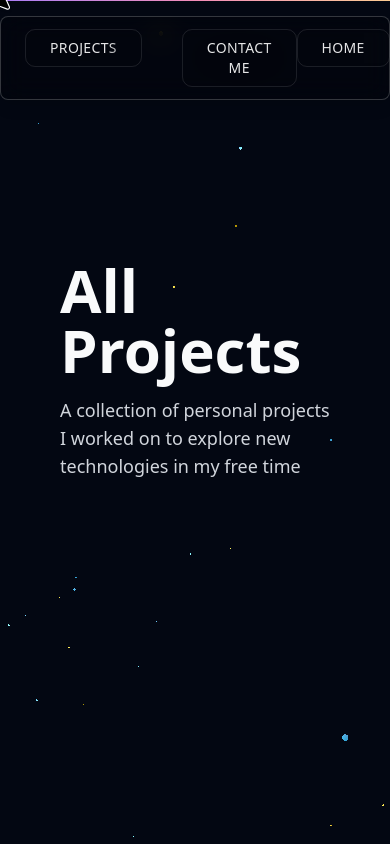
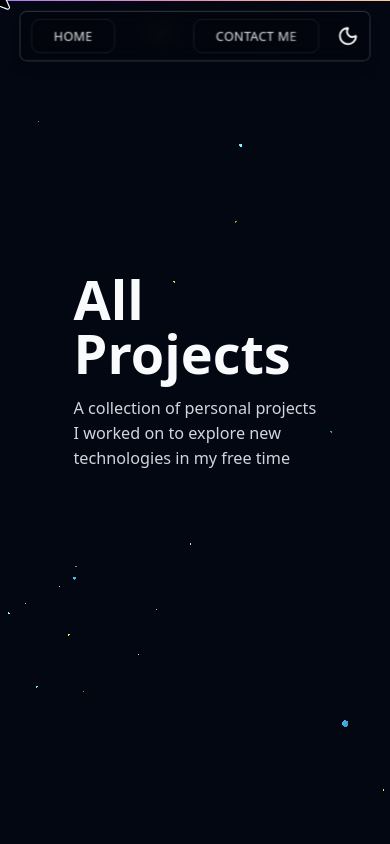
Before and after one commit to urhomeyrahul/t3st7ng_portfolio, a Next.js app: page /projects in a window 390 px wide. Shown: the top 844 px of the page. Built offline with nearby package versions, Linux system fonts and the light colour scheme.

Commit message:
Mobile Responsive

```diff
--- a/src/app/ContactModal.tsx
+++ b/src/app/ContactModal.tsx
@@ -34,7 +34,8 @@ export default function ContactModal({ open, handleClose }: ContactModalProps) {
                 <Box
                     className="
     absolute top-1/2 left-1/2 transform -translate-x-1/2 -translate-y-1/2
-    w-full max-w-md rounded-xl shadow-lg p-6
+    w-full max-w-md rounded-xl shadow-lg p-4 scale-85
+    sm:p-6
     bg-black text-white
     dark:bg-gray-900 dark:text-white
   "
--- a/src/app/Footer.tsx
+++ b/src/app/Footer.tsx
@@ -11,8 +11,10 @@ type FooterProps = {
 export default function Footer({ onContactClick }: FooterProps) {
 
     return (
-        <footer className="border-t shadow-lg px-15">
-            <div className="container flex flex-col justify-between gap-2 sm:flex-row py-3.5 w-full shrink-0 items-center px-6 md:px-6">
+        <footer className="border-t shadow-lg px-5">
+            <div className="scale-90 sm:scale-100 container flex flex-row
+            justify-between gap-2 sm:flex-row py-3.5 w-full shrink-0 items-center
+            px-6 md:px-6">
                 <ShinyButton onClick={onContactClick}>
                     Get In Touch
                 </ShinyButton>
--- a/src/app/Header.tsx
+++ b/src/app/Header.tsx
@@ -1,17 +1,18 @@
-"use client"
+"use client";
 
 import { useState, useEffect } from "react";
-import Link from 'next/link';
+import Link from "next/link";
+import { usePathname } from "next/navigation";
 import { AnimatedThemeToggler } from "@/components/magicui/animated-theme-toggler";
 import { ShinyButton } from "@/components/magicui/shiny-button";
 
 type HeaderProps = {
     handleOpen: () => void;
-}
+};
 
 export default function Header({ handleOpen }: HeaderProps) {
-
     const [scrolled, setScrolled] = useState(false);
+    const pathname = usePathname();
 
     useEffect(() => {
         const handleScroll = () => setScrolled(window.scrollY > 10);
@@ -19,38 +20,52 @@ export default function Header({ handleOpen }: HeaderProps) {
         return () => window.removeEventListener("scroll", handleScroll);
     }, []);
 
+    const mainNavLink =
+        pathname === "/projects" ? (
+            <Link href="/">
+                <ShinyButton>Home</ShinyButton>
+            </Link>
+        ) : (
+            <Link href="/projects">
+                <ShinyButton>Projects</ShinyButton>
+            </Link>
+        );
+
     return (
-        <>
+        <nav
+            className={`
+    fixed inset-x-0 z-[5000] w-full duration-300
+    top-2 sm:top-4
+    scale-90 sm:scale-100
+    ${scrolled ? "scale-[0.85] sm:scale-[0.95]" : ""}
+  `}
+        >
+            <div
+                className="
+      max-w-5xl mx-auto font-bold flex justify-between items-center
+      rounded-md
+      px-3 py-2 text-xs
+      sm:px-6 sm:py-3 sm:text-base
+      bg-white/20 dark:bg-black/20 backdrop-blur-md
+      border border-white/40 dark:border-white/20 shadow-lg
+      text-black dark:text-white
+    "
+            >
+                {mainNavLink}
 
-            <nav className={`fixed top-4 inset-x-0 z-[5000] w-[100%] duration-300
-         ${scrolled ? "scale-[0.90] text-l" : ""}`}>
-                <div className="max-w-5xl mx-auto z-[5000] font-bold
-    flex justify-between rounded-md px-6 py-3
-    bg-white/20 dark:bg-black/20 backdrop-blur-md
-    border border-white/40 dark:border-white/20
-    shadow-lg text-black dark:text-white">
+                <div className="flex items-center space-x-5 sm:space-x-6">
+                    <ShinyButton
+                        onClick={(e) => {
+                            e.preventDefault();
+                            handleOpen();
+                        }}
+                    >
+                        Contact me
+                    </ShinyButton>
 
-                    <div className="font-bold flex space-x-10 justify-between">
-
-                        <Link href="/projects" ><ShinyButton>Projects</ShinyButton></Link>
-
-                        <ShinyButton onClick={(e) => { e.preventDefault(); handleOpen(); }}>
-                            Contact me
-                        </ShinyButton>
-
-                    </div>
-
-                    <Link href="/">
-                        <div className="flex space-x-10 flex justify-between">
-                            <ShinyButton>Home</ShinyButton>
-                            <AnimatedThemeToggler />
-                        </div>
-                    </Link>
-
+                    <AnimatedThemeToggler />
                 </div>
-            </nav >
-
-        </>
-    )
-
+            </div>
+        </nav>
+    );
 }
--- a/src/app/page.tsx
+++ b/src/app/page.tsx
@@ -45,8 +45,8 @@ export default function Home() {
   const handleClose = () => setOpen(false);
 
   return (
-    <main className="flex flex-col flex flex-col justify-center px-15 py-20 space-y-32 z-10">
-      <section className="max-w-3xl py-45">
+    <main className="flex flex-col flex-col justify-center sm:px-15 sm:py-20 px-12 py-17 space-y-32 z-10">
+      <section className="max-w-3xl py-45 scale-80 sm:scale-100">
         <h1 className="font-bold text-6xl mb-4">The Programmer | C0d3r</h1>
         <p className="text-lg text-gray-600 dark:text-gray-300">
           Front-End Developer crafting high-performance, responsive, and user-friendly web
@@ -102,11 +102,11 @@ export default function Home() {
         </div>
       </section>
 
-      <section className="w-full max-w-10xl">
+      <section className="w-full max-w-10xl scale-85 sm:scale-80 sm:scale-100">
         <h2 className="font-bold text-5xl mb-8 py-2">Technology Stack</h2>
 
         <div className="relative flex flex-col items-center justify-center overflow-x-hidden">
-          <div className="relative w-[80%] rounded-3xl overflow-hidden mb-25 pt-9">
+          <div className="relative w-[100%] sm:w-[80%] rounded-3xl overflow-hidden mb-25 pt-9">
             <ScrollVelocityContainer>
               <ScrollVelocityRow baseVelocity={4} direction={1} className="py-1">
                 {IMAGES_ROW_A.map((item, idx) => (
--- a/src/app/projects/page.tsx
+++ b/src/app/projects/page.tsx
@@ -37,7 +37,7 @@ export default function Projects() {
     return (
         <>
             <main className="flex flex-col justify-center px-15 py-20 space-y-32 z-10">
-                <section className="max-w-3xl py-45">
+                <section className="max-w-3xl py-45 scale-90 sm:scale-100 ">
                     <h1 className="font-bold text-6xl mb-4">All Projects</h1>
 
                     <p className="text-lg text-gray-600 dark:text-gray-300">
@@ -46,7 +46,7 @@ export default function Projects() {
                 </section>
 
 
-                <div className="space-y-18">
+                <div className="space-y-18 scale-90 sm:scale-100 ">
                     {Projects.map((project, index) => (
                         <div
                             key={index}
@@ -62,7 +62,7 @@ export default function Projects() {
                                         >
                                             <img
                                                 src={project.picture.src}
-                                                className="rounded-3xl"
+                                                className="rounded-3xl scale-80 sm:scale-100"
                                             />
                                         </CardItem>
                                     </CardBody>
```
Also changed, not shown: src/app/read.tsx (added). Lines whose indentation alone changed are shown as unchanged.
